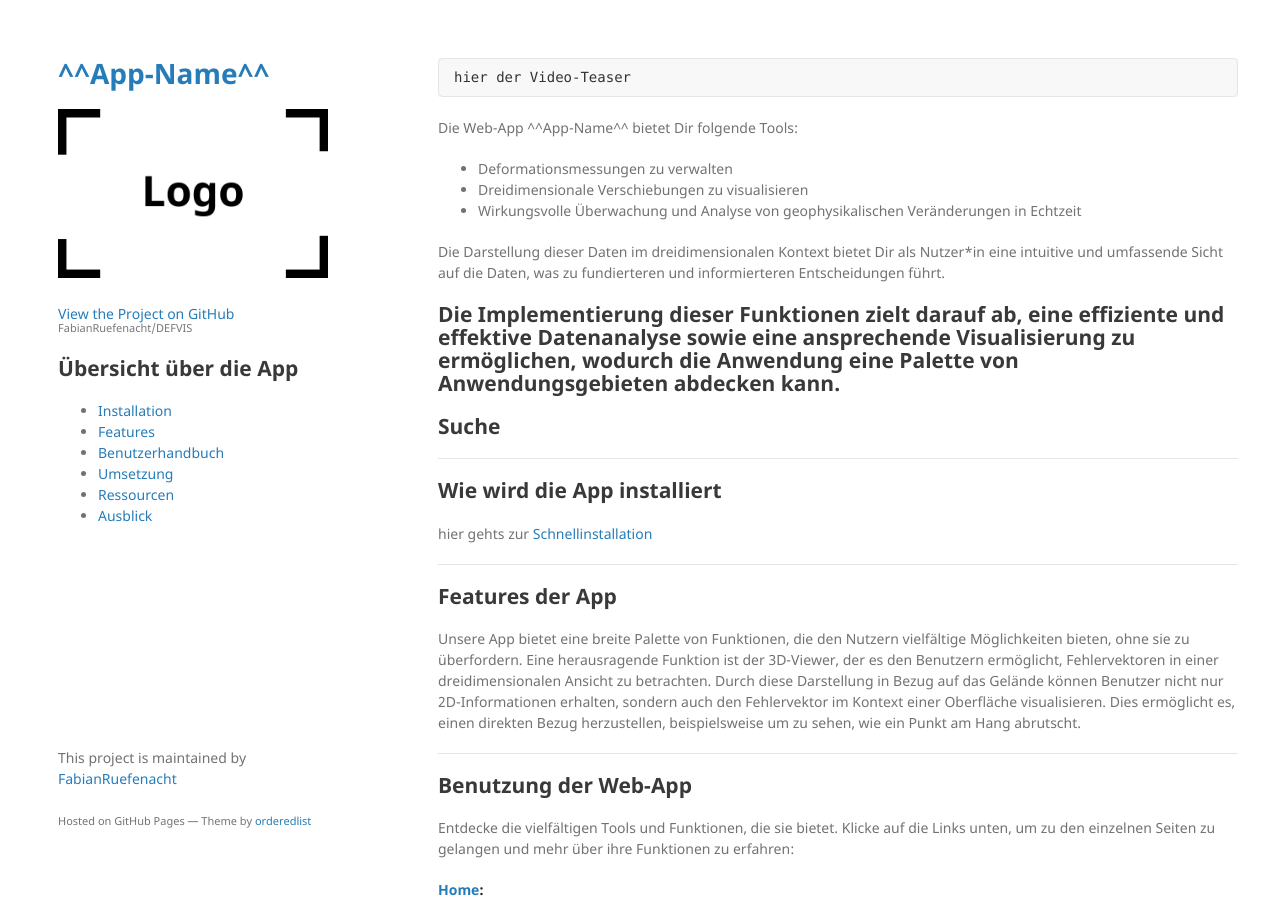
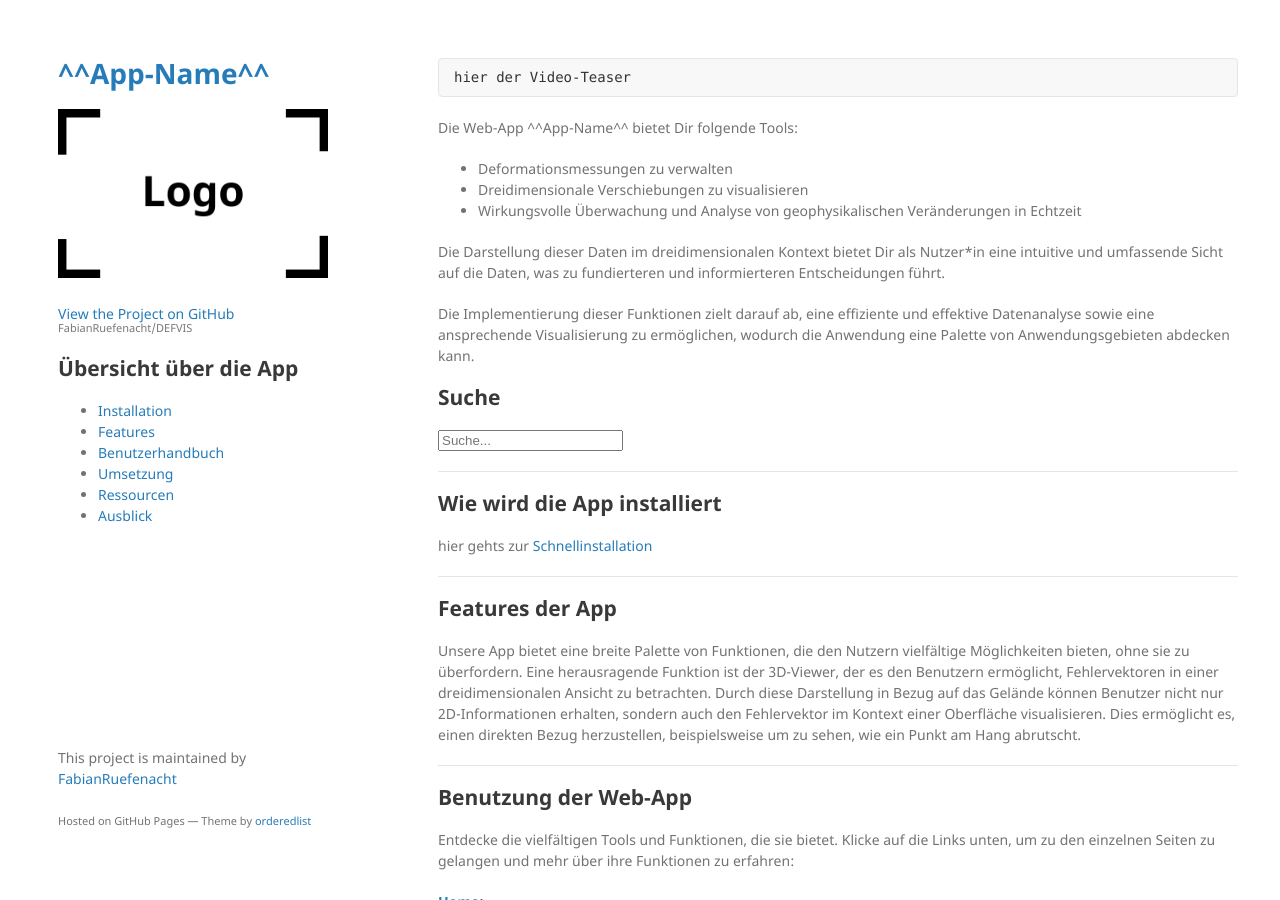
Before and after one commit to FabianRuefenacht/DEFVIS, a Jekyll site: the page built from docs/index.md, in a window 1280 px wide and 900 px high. Built offline with Jekyll 4.4.1, drawn with Linux system fonts in a browser that asks for light colours; our own code applies the rules of GitHub Pages for plain Markdown files; a script that is not in the unit is left out; comment, search, counter and statistics services are not loaded.

Commit message:
Update index.md

```diff
--- a/docs/index.md
+++ b/docs/index.md
@@ -10,13 +10,17 @@ Die Web-App ^^App-Name^^ bietet Dir folgende Tools:
 
 Die Darstellung dieser Daten im dreidimensionalen Kontext bietet Dir als Nutzer\*in eine intuitive und umfassende Sicht auf die Daten, was zu fundierteren und informierteren Entscheidungen führt.
 
-## Die Implementierung dieser Funktionen zielt darauf ab, eine effiziente und effektive Datenanalyse sowie eine ansprechende Visualisierung zu ermöglichen, wodurch die Anwendung eine Palette von Anwendungsgebieten abdecken kann.
+Die Implementierung dieser Funktionen zielt darauf ab, eine effiziente und effektive Datenanalyse sowie eine ansprechende Visualisierung zu ermöglichen, wodurch die Anwendung eine Palette von Anwendungsgebieten abdecken kann.
 
 ## Suche
 
-<script async src="https://cse.google.com/cse.js?cx=80a9efd4977de4c50">
-</script>
-<div class="gcse-search"></div>
+<div id="search-container">
+    <input type="text" id="search-input" placeholder="Suche...">
+    <ul id="search-results"></ul>
+</div>
+
+<script src="https://cdn.jsdelivr.net/npm/lunr/lunr.min.js"></script>
+<script src="search.js"></script>
 
 ---
 
```
